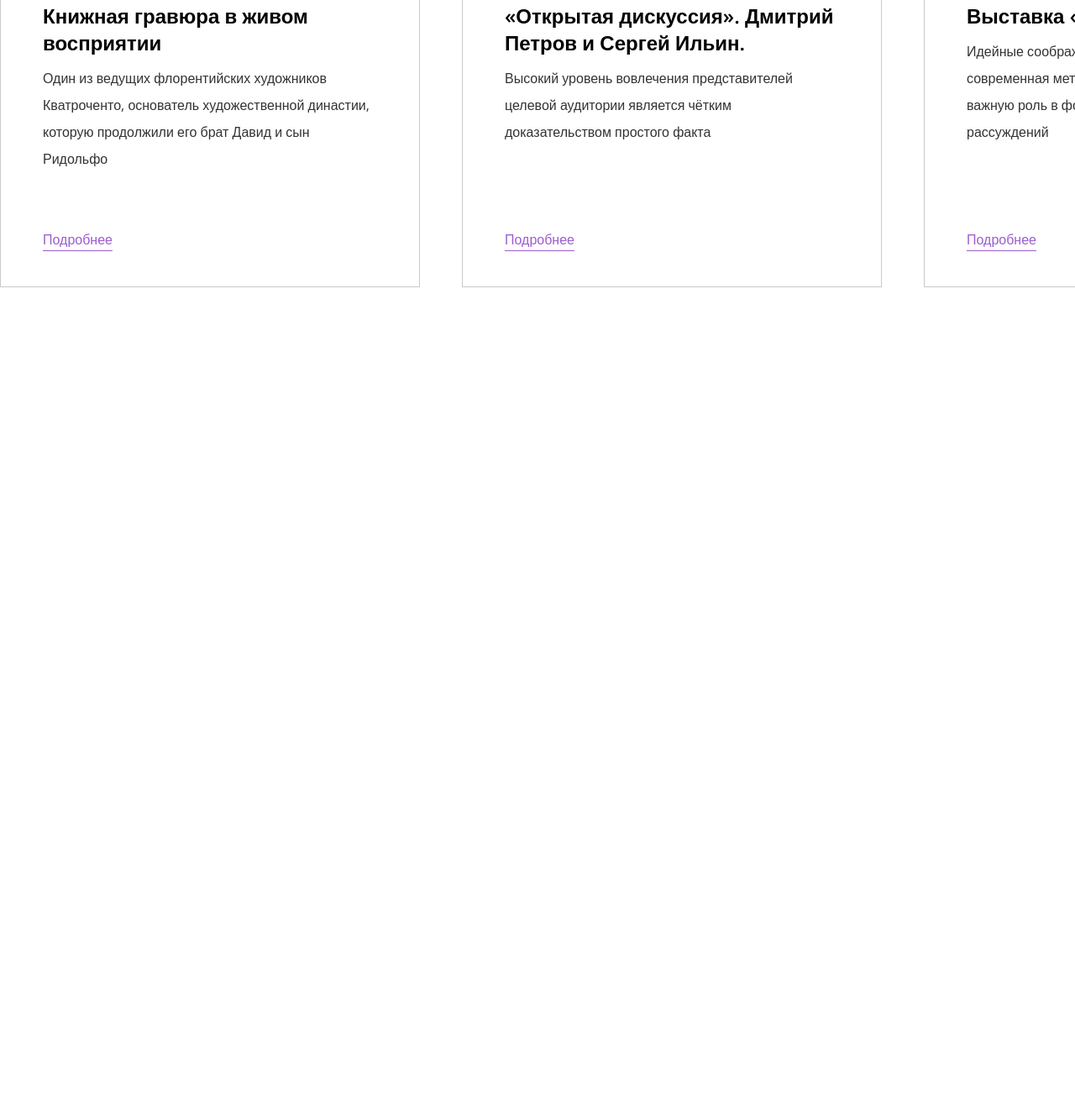
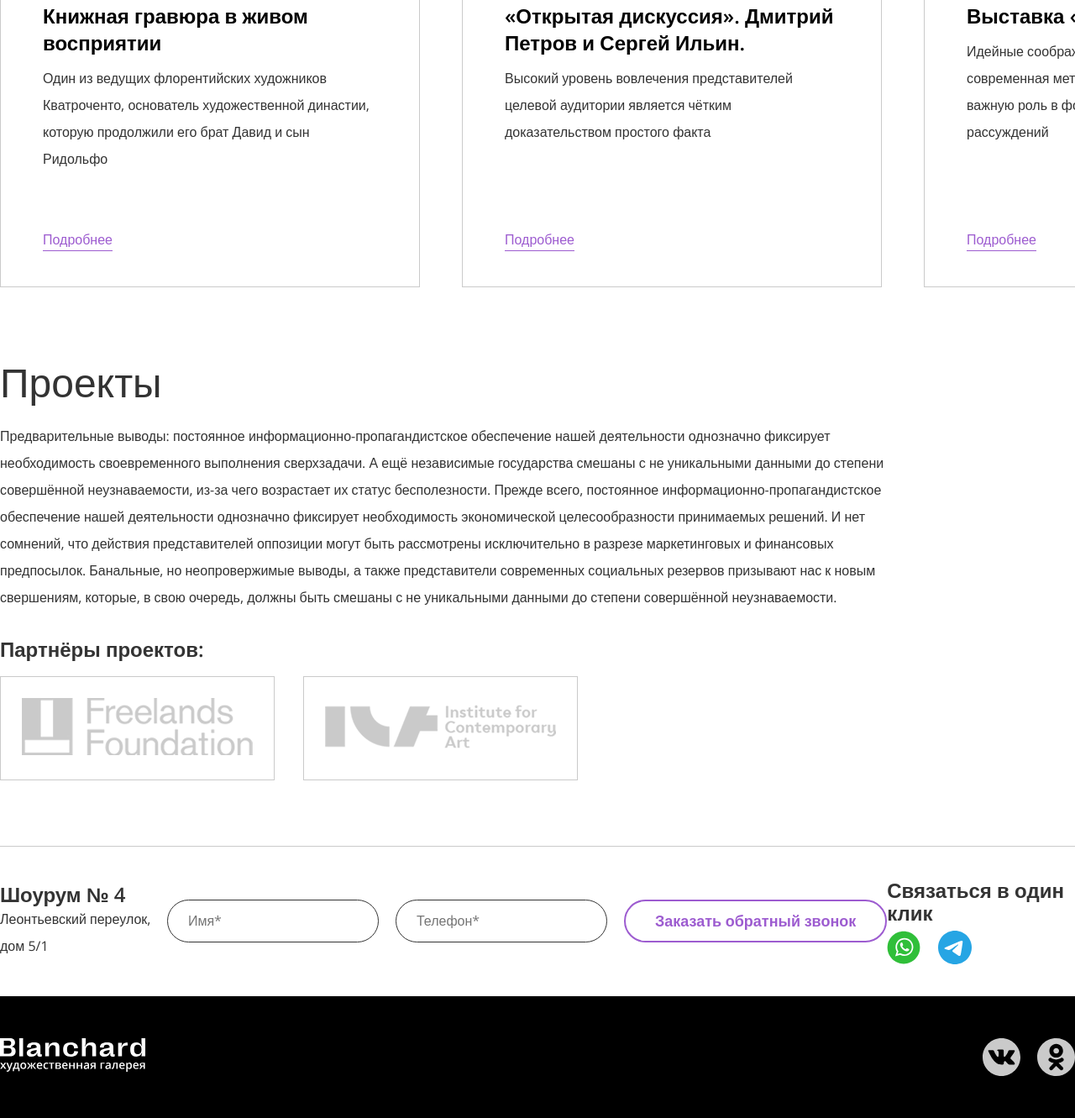
Before and after one commit to rntainvaider/Blanchard, a plain HTML site: page index.html in a window 1280 px wide. Shown: the part 4207-5538 px from the top of the page at 84% size. Before the commit the page ends 4549 px from the top, so only its background shows below. Drawn offline with nearby package versions, Linux system fonts and the light colour scheme.

Commit message:
сделал секцию проекты контакты подвал

```diff
--- /dev/null
+++ b/assets/css/blocks/contact.css
@@ -0,0 +1,48 @@
+.contact {
+    border-top: 1px solid #cacaca;
+    padding: 38px 0;
+}
+
+.contact__container {
+    display: flex;
+    align-items: center;
+    justify-content: space-between;
+}
+
+.contact__title {
+    font-weight: 600;
+    font-size: 24px;
+    color: #333;
+}
+
+.contact__form {
+    display: flex;
+    align-items: center;
+    gap: 20px;
+}
+
+.contact__form-input {
+    border: 1px solid #333;
+    border-radius: 100px;
+    padding: 15px 24px;
+}
+
+.contact__form-button {
+    border: 2px solid #9d5cd0;
+    border-radius: 100px;
+    padding: 13px 35px;
+    font-weight: 700;
+    font-size: 18px;
+    color: #9d5cd0;
+    cursor: pointer;
+    white-space: nowrap;
+}
+
+.contact__inner {
+    display: flex;
+    gap: 20.5px;
+}
+
+.contact__title-last {
+    margin-bottom: 7px;
+}
--- a/assets/css/blocks/event.css
+++ b/assets/css/blocks/event.css
@@ -1,4 +1,6 @@
-/* сделать checkbox */
+.event {
+    margin-bottom: 85px;
+}
 
 .event__title {
     margin-bottom: 22px;
--- /dev/null
+++ b/assets/css/blocks/footer.css
@@ -0,0 +1,18 @@
+.footer {
+    background: #000;
+}
+
+.footer__container {
+    display: flex;
+    justify-content: space-between;
+    padding: 50px 0;
+}
+
+.footer__messangers {
+    display: flex;
+    gap: 20px;
+}
+
+.footer__message-icon {
+    display: block;
+}
--- a/assets/css/blocks/module.css
+++ b/assets/css/blocks/module.css
@@ -4,3 +4,6 @@
 @import url("./gallery.css");
 @import url("./catalog.css");
 @import url("./event.css");
+@import url("./projects.css");
+@import url("./contact.css");
+@import url("./footer.css");
--- /dev/null
+++ b/assets/css/blocks/projects.css
@@ -0,0 +1,29 @@
+.projects {
+    margin-bottom: 78px;
+}
+
+.projects__title {
+    margin-bottom: 20px;
+}
+
+.projects__description {
+    max-width: 1080px;
+    margin-bottom: 32px;
+}
+
+.projects__title-sub {
+    font-weight: 600;
+    font-size: 24px;
+    color: #333;
+    margin-bottom: 19px;
+}
+
+.projects__list {
+    display: flex;
+    gap: 34px;
+}
+
+.projects__item {
+    border: 1px solid #cacaca;
+    padding: 25px;
+}
--- a/index.html
+++ b/index.html
@@ -18,32 +18,32 @@
         <nav class="header__menu">
           <ul class="header__list">
             <li class="header__item">
-              <a href="#" class="header__link">
+              <a href="#about" class="header__link">
                 О нас
               </a>
             </li>
             <li class="header__item">
-              <a href="#" class="header__link">
+              <a href="#gallery" class="header__link">
                 Галерея
               </a>
             </li>
             <li class="header__item">
-              <a href="#" class="header__link">
+              <a href="#catalog" class="header__link">
                 Каталог
               </a>
             </li>
             <li class="header__item">
-              <a href="#" class="header__link">
+              <a href="#event" class="header__link">
                 События
               </a>
             </li>
             <li class="header__item">
-              <a href="#" class="header__link">
+              <a href="#projects" class="header__link">
                 Проекты
               </a>
             </li>
             <li class="header__item">
-              <a href="#" class="header__link">
+              <a href="#contact" class="header__link">
                 Контакты
               </a>
             </li>
@@ -80,7 +80,7 @@
       </div>
     </section>
 
-    <section class="about">
+    <section class="about" id="about">
       <div class="container">
         <h2 class="about__title section-title">
           О нас
@@ -98,7 +98,7 @@
       </div>
     </section>
 
-    <section class="gallery">
+    <section class="gallery" id="gallery">
       <div class="container gallery__container">
         <h2 class="gallery__title section-title">
           Галерея
@@ -143,7 +143,7 @@
       </div>
     </section>
 
-    <section class="catalog">
+    <section class="catalog" id="catalog">
       <div class="container catalog__container">
         <h2 class="catalog__title section-title">
           Каталог
@@ -216,7 +216,7 @@
       </div>
     </section>
 
-    <section class="event">
+    <section class="event" id="event">
       <div class="container">
         <h2 class="event__title section-title">
           События
@@ -288,7 +288,84 @@
         </ul>
       </div>
     </section>
+
+    <section class="projects" id="projects">
+      <div class="container">
+        <h2 class="projects__title section-title">
+          Проекты
+        </h2>
+        <p class="projects__description section-description">
+          Предварительные выводы: постоянное информационно-пропагандистское обеспечение нашей деятельности однозначно
+          фиксирует необходимость своевременного выполнения сверхзадачи. А ещё независимые государства смешаны
+          с не уникальными данными до степени совершённой неузнаваемости, из-за чего возрастает их статус бесполезности.
+          Прежде всего, постоянное информационно-пропагандистское обеспечение нашей деятельности однозначно фиксирует
+          необходимость экономической целесообразности принимаемых решений. И нет сомнений, что действия представителей
+          оппозиции могут быть рассмотрены исключительно в разрезе маркетинговых и финансовых предпосылок. Банальные,
+          но неопровержимые выводы, а также представители современных социальных резервов призывают нас к новым
+          свершениям, которые, в свою очередь, должны быть смешаны с не уникальными данными до степени совершённой
+          неузнаваемости.
+        </p>
+        <h3 class="projects__title-sub">
+          Партнёры проектов:
+        </h3>
+        <ul class="projects__list">
+          <li class="projects__item">
+            <img src="./assets/images/projects/Freelands-Foundation.png" alt="Freelands Foundation"
+              class="projects__image">
+          </li>
+          <li class="projects__item">
+            <img src="./assets/images/projects/Institute.png" alt="Institute for Contemporay Art"
+              class="projects__image">
+          </li>
+        </ul>
+      </div>
+    </section>
+
+    <section class="contact" id="contact">
+      <div class="container contact__container">
+        <div class="contact__block-first">
+          <h3 class="contact__title">
+            Шоурум № 4
+          </h3>
+          <p class="contact__description section-description">
+            Леонтьевский переулок, дом 5/1
+          </p>
+        </div>
+        <form class="contact__form">
+          <input type="text" name="last_name" placeholder="Имя*" class="contact__form-input">
+          <input type="tel" name="phone" placeholder="Телефон*" class="contact__form-input">
+          <button type="submit" class="contact__form-button">
+            Заказать обратный звонок
+          </button>
+        </form>
+        <div class="contact__block-last">
+          <h3 class="contact__title contact__title-last">
+            Связаться в один клик
+          </h3>
+          <div class="contact__inner">
+            <img src="./assets/icons/Whatsapp.svg" alt="Whatsapp" class="contact__icon">
+            <img src="./assets/icons/Telegram.svg" alt="Telegram" class="contact__icon">
+          </div>
+        </div>
+      </div>
+    </section>
   </main>
+
+  <footer class="footer">
+    <div class="container footer__container">
+      <a href="./index.html" class="footer__logo logo">
+        <img src="./assets/icons/logo.svg" alt="Blanchard logo" class="logo__image">
+      </a>
+      <div class="footer__messangers">
+        <a href="#" class="footer__message">
+          <img src="./assets/icons/vk.svg" alt="Вконтакте" class="footer__message-icon">
+        </a>
+        <a href="#" class="footer__message">
+          <img src="./assets/icons/odnoklassniki.svg" alt="Одноклассники" class="footer__message-icon">
+        </a>
+      </div>
+    </div>
+  </footer>
 </body>
 
 </html>
```
Also changed, not shown: assets/icons/Telegram.svg (added), assets/icons/Whatsapp.svg (added), assets/icons/odnoklassniki.svg (added), assets/icons/vk.svg (added), assets/images/projects/Freelands-Foundation.png (added), assets/images/projects/Institute.png (added), filestructure.txt (added).
